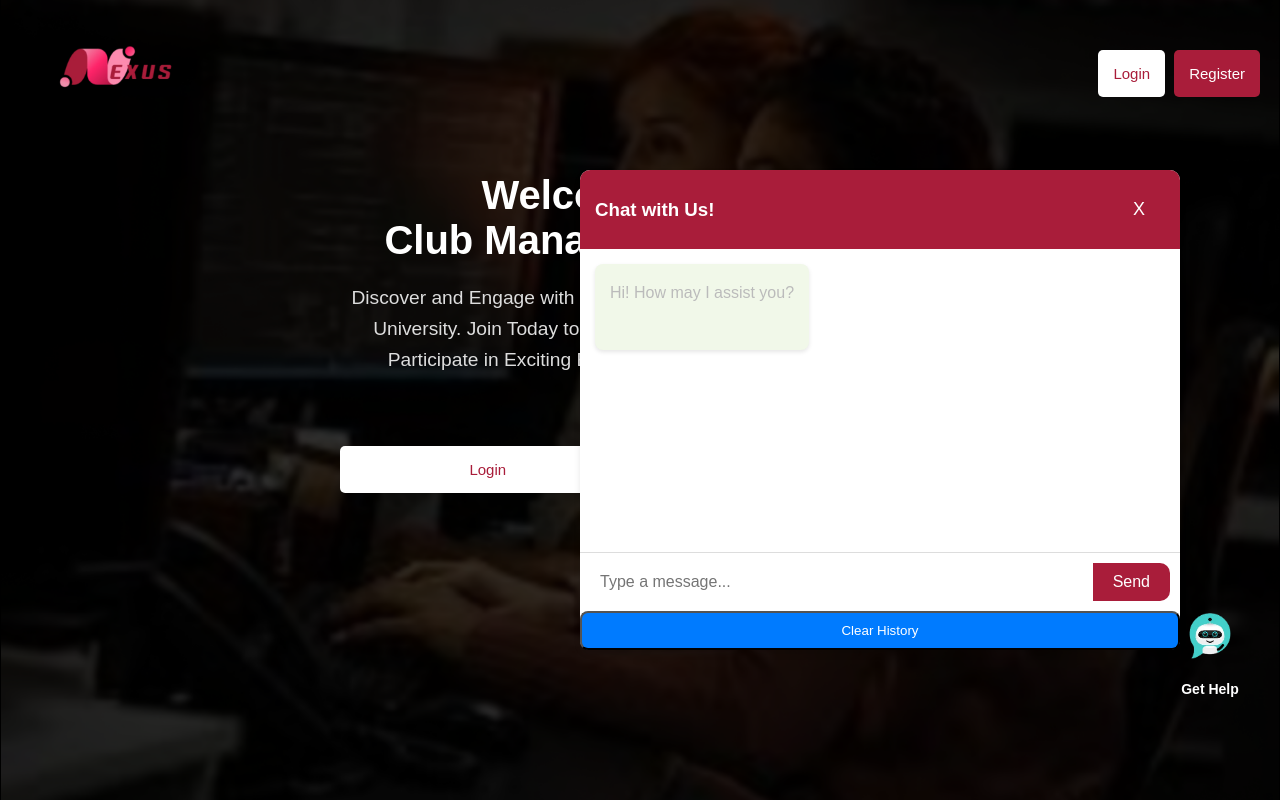
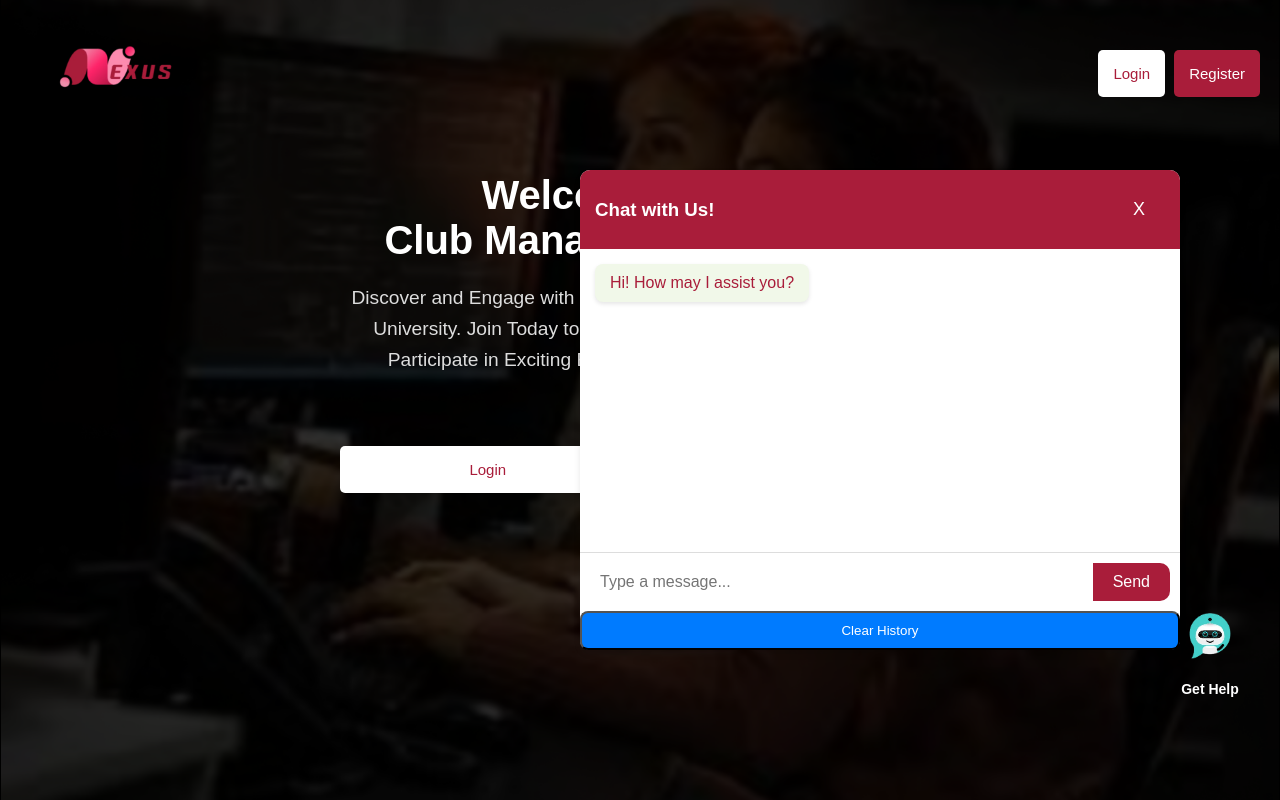
Before and after one commit to krypton-nexus/frontend, a React (Create React App) app: page /home in a window 1280 px wide. Both pictures are taken after a click on the element "Get Help". Built offline with nearby package versions, Linux system fonts and the light colour scheme.

Commit message:
chatbot:revert the working version of chatbot

```diff
--- a/src/Components/ChatBot.jsx
+++ b/src/Components/ChatBot.jsx
@@ -1,6 +1,5 @@
 import React, { useState, useEffect } from "react";
 import axios from "axios";
-import { marked } from "marked";
 import "../CSS/ChatBot.css";
 import helpIcon from "../Images/help.png";
 
@@ -39,12 +38,6 @@
   const toggleChatbot = () => {
     setIsChatbotOpen((prev) => !prev);
   };
-
-  const sanitizeResponse = (response) => {
-    if (!response) return "";
-    return response.replace(/[\u0000-\u0008\u000B\u000C\u000E-\u001F]/g, ""); // Remove only unsafe control characters
-  };
-
   const sendMessage = async () => {
     const messageText = input.trim();
     if (!messageText) return;
@@ -73,19 +66,24 @@
       let botText = "I couldn't process your request. Please try again.";
       let parsedData;
 
+      // ✅ Step 1: Ensure response is a string before parsing
       if (typeof response.data === "string") {
         try {
-          const sanitizedResponse = sanitizeResponse(response.data);
+          // ✅ Step 2: Fix bad control characters before parsing
+          const sanitizedResponse = response.data.replace(/[\u0000-\u001F]/g, "");
+
+          // ✅ Step 3: Parse the JSON safely
           parsedData = JSON.parse(sanitizedResponse);
         } catch (parseError) {
           console.error("Error parsing response JSON:", parseError);
         }
       } else {
-        parsedData = response.data;
+        parsedData = response.data; // If already an object, use it directly
       }
 
+      // ✅ Step 4: Extract and format the text
       if (parsedData && parsedData.text) {
-        botText = parsedData.text.replace(/\\n/g, "\n");
+        botText = parsedData.text.replace(/\\n/g, "\n"); // Preserve line breaks
       }
 
       setMessages((prev) => [...prev, { sender: "bot", text: botText }]);
@@ -97,6 +95,7 @@
       ]);
     }
   };
+
 
   const clearChatHistory = () => {
     localStorage.removeItem("chatbotHistory");
@@ -126,9 +125,10 @@
                 className={`chatbot-message ${
                   message.sender === "user" ? "user-message" : "bot-message"
                 }`}
-                style={{ whiteSpace: "pre-wrap" }}
-                dangerouslySetInnerHTML={{ __html: marked.parse(message.text) }} // ✅ Converts Markdown safely
-              />
+                style={{ whiteSpace: "pre-wrap" }} // ✅ PRESERVES NEWLINES & SPACES
+              >
+                {message.text}
+              </div>
             ))}
           </div>
 
```
Also changed, not shown: 8 other files (tests, documents, lock files or other folders).
